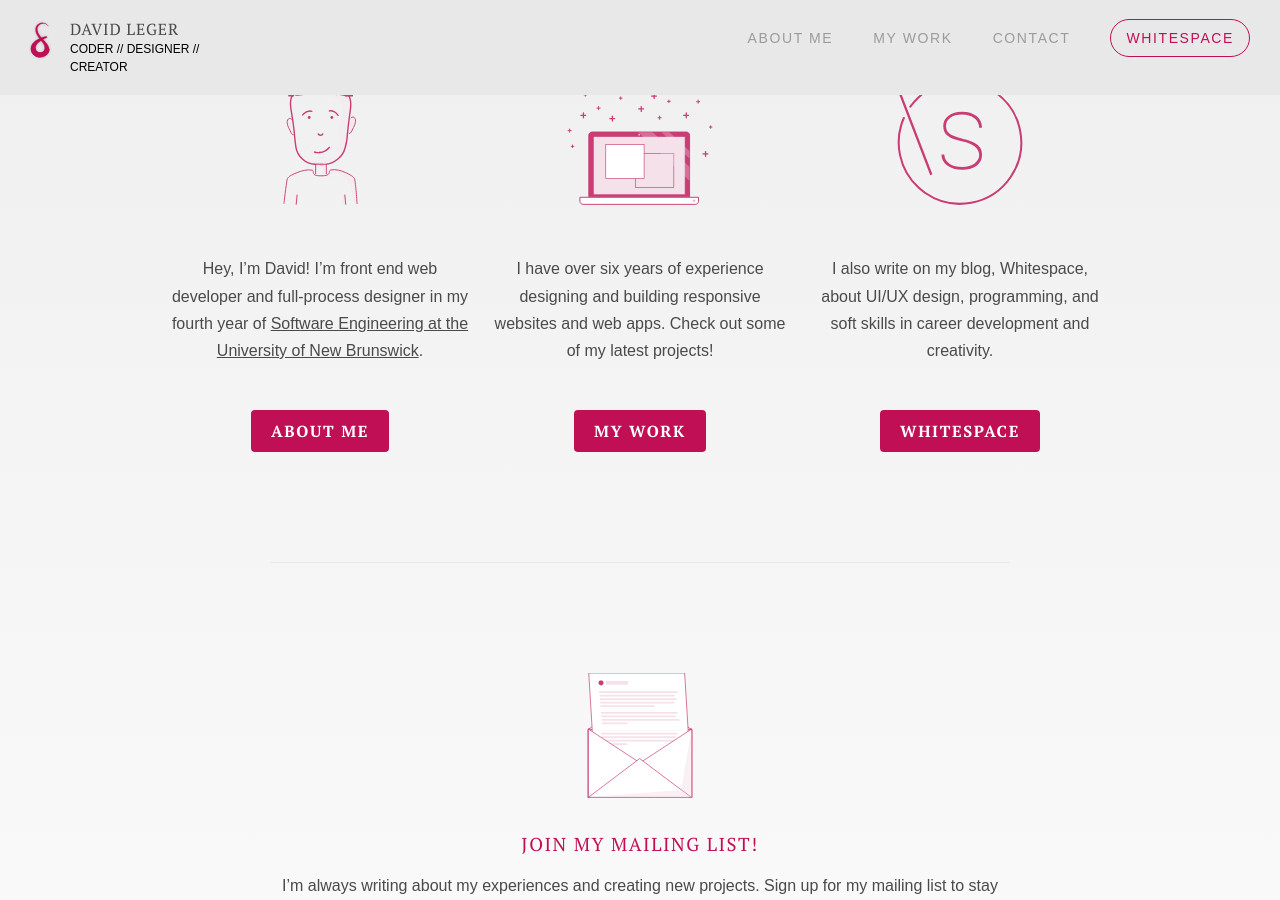
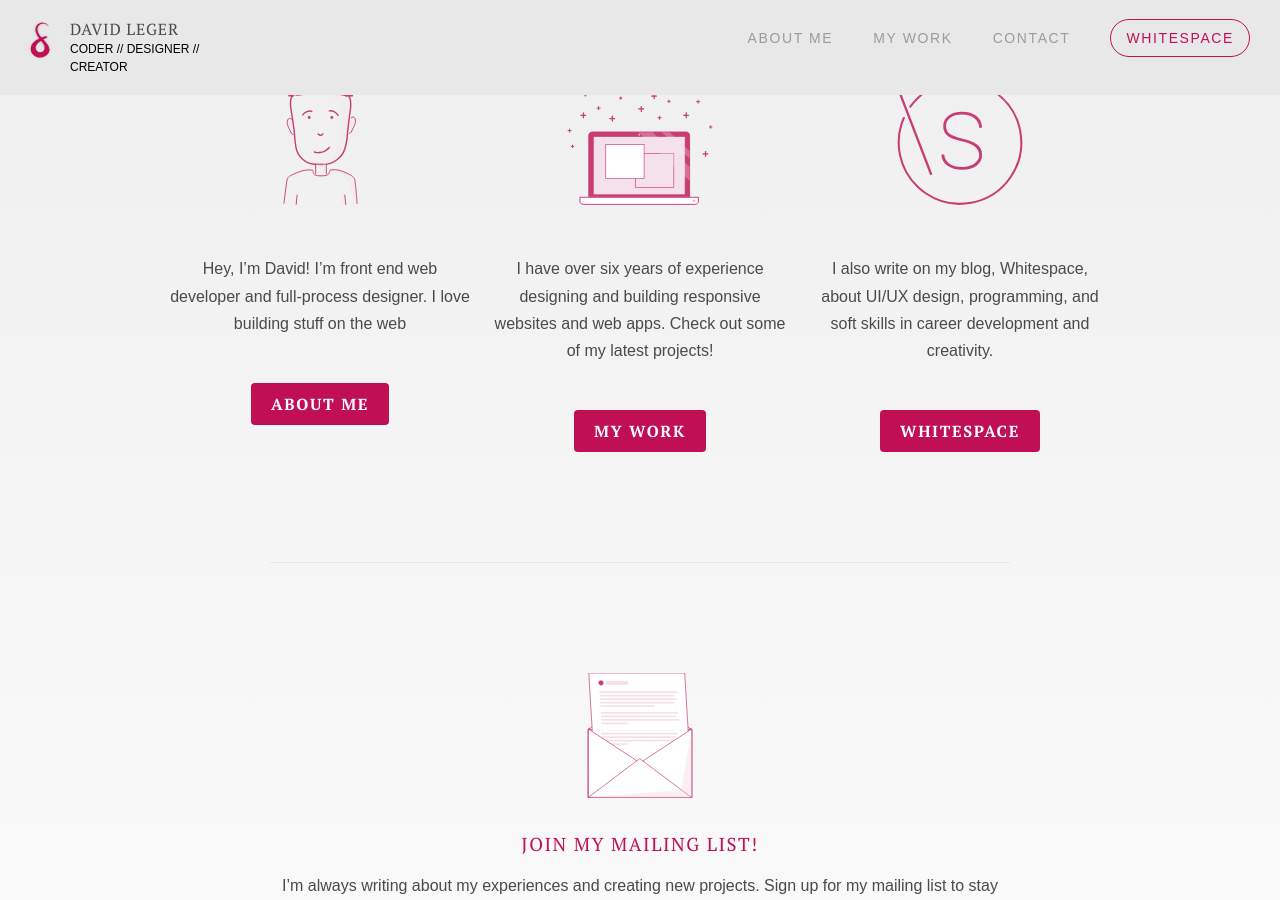
Before and after one commit to davidleger95/personal-site-v3, a Jekyll site: the page built from index.html, in a window 1280 px wide and 900 px high, scrolled down 637 px. Built offline with Jekyll 4.4.1, drawn with Linux system fonts in a browser that asks for light colours; nearby versions of some CDN libraries; Markdown is read by kramdown in place of the engine named in the settings; comment, search, counter and statistics services are not loaded.

Commit message:
Update home.yml

```diff
--- a/_data/home.yml
+++ b/_data/home.yml
@@ -1,9 +1,6 @@
 about: |
   Hey, I’m David! I’m front end web developer
-  and full-process designer in my fourth year of
-  <a href="http://www.unb.ca/fredericton/jp/swe/index.html"
-     target="_blank">
-     Software Engineering at the University of New Brunswick</a>.
+  and full-process designer. I love building stuff on the web
 
 work: |
   I have over six years of experience designing and
```
